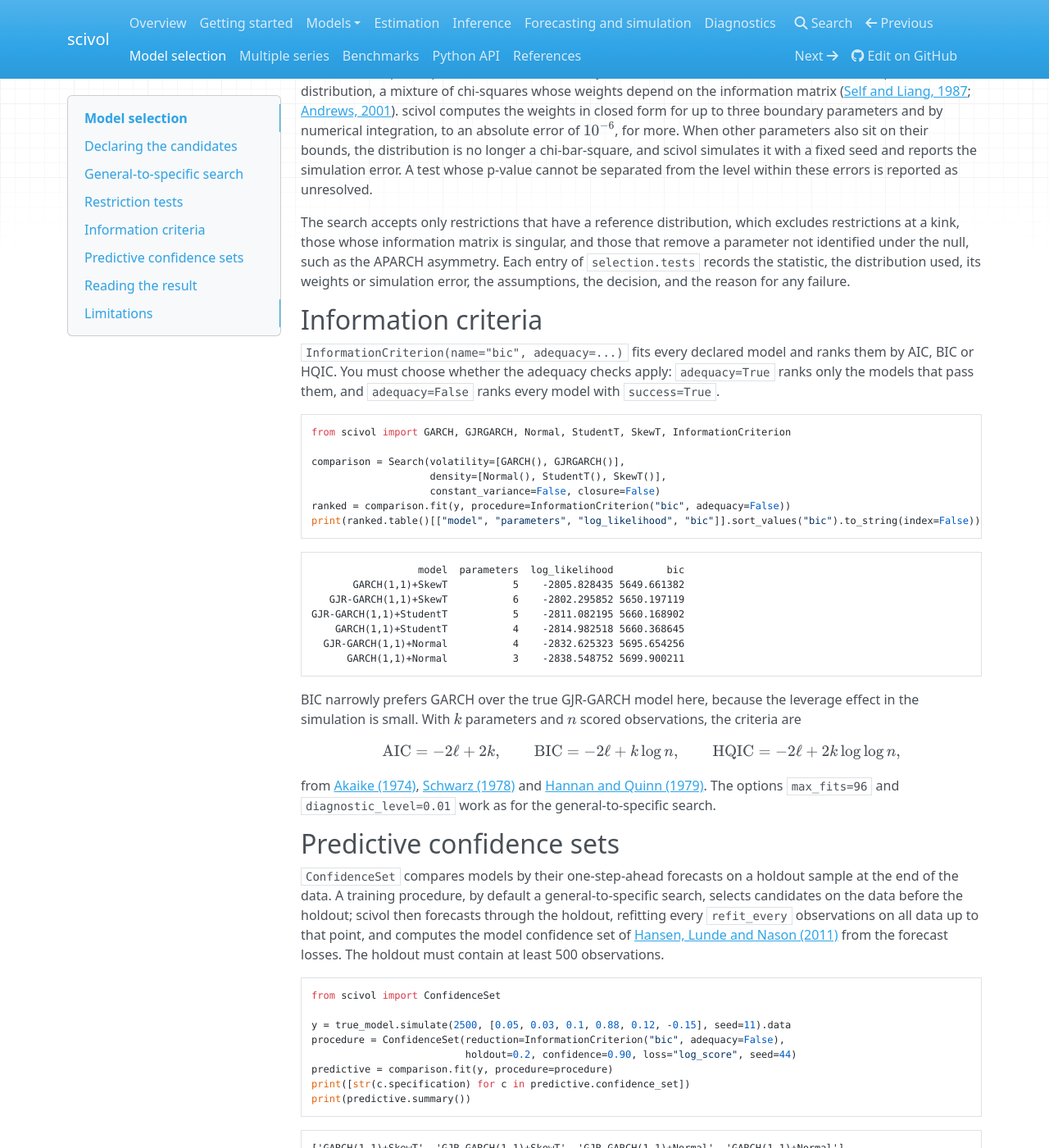
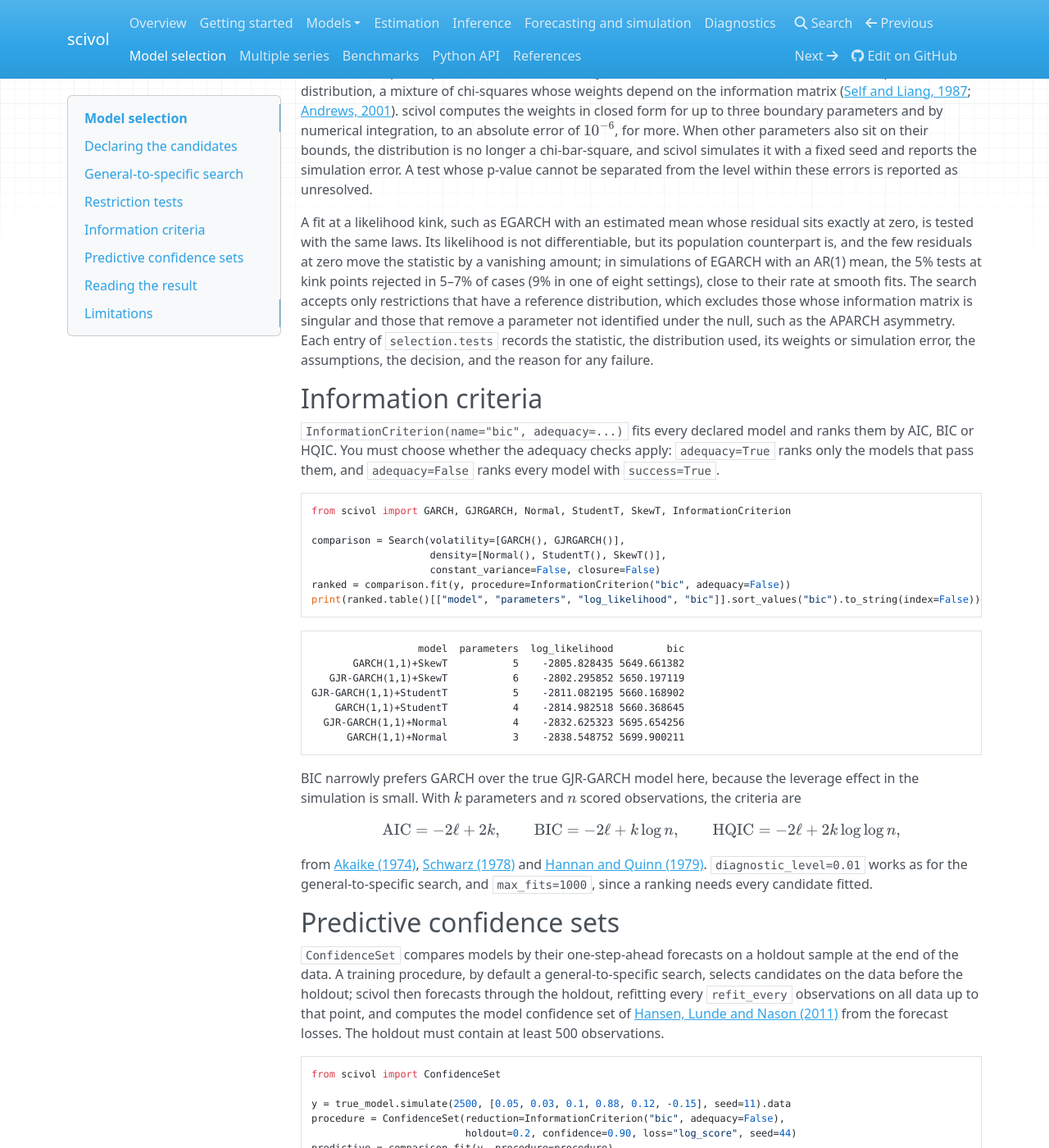
Before and after one commit to vengveng/scivol, an MkDocs documentation site: the page built from docs/selection.md, in a window 1280 px wide and 1400 px high, scrolled down 3024 px. Shown: the whole window at 82% size. Built offline with MkDocs 1.6.1, drawn with Linux system fonts in a browser that asks for light colours; nearby versions of some CDN libraries.

Commit message:
Test restrictions at residual kink points with the ordinary laws; raise selection budgets
At a residual kink point the sample likelihood is not differentiable but the
population criterion is, and the few residuals at zero move the LR statistic
by O(n^-1/2): Wilks' law holds by stochastic equicontinuity. Simulated sizes
for EGARCH with an AR(1) mean at kink points (about 11% of fits) were close
to those at smooth fits. Refusing these tests stalled every EGARCH branch
with a mean at its root in the selection study.

The information-criterion procedure ranks only what it fits, so its default
budget is now 1000 (with 96 it never reached GARCH(1,1)+Normal on GARCH
data); the general-to-specific search gets 256 (96 ran out on iid data).

Co-Authored-By: Claude Opus 5.5 <noreply@anthropic.com>

```diff
--- a/docs/selection.md
+++ b/docs/selection.md
@@ -52,7 +52,7 @@ GJR-GARCH(1,1)+SkewT           6    -2800.897821 5647.398057 adequate
 | `diagnostic_level` | `0.01` | Level of the adequacy checks |
 | `prefer` | `"fewest_parameters"` | How to choose among final models; or `"information_criterion"` |
 | `tie_break` | `InformationCriterion("bic")` | Criterion that breaks ties in the parameter count |
-| `max_fits` | `96` | Budget of optimizer runs |
+| `max_fits` | `256` | Budget of optimizer runs |
 | `max_mean_order` | `5` | Largest AR order that mean widening may reach, from 1 to 8 |
 
 A model is adequate when none of three checks rejects under Holm's correction ([Holm, 1979](references.md#holm-1979)) at `diagnostic_level`: the Ljung-Box test on the standardized residuals and the absolute-residual Li-Mak test, each at lags $\min(10, n/5)$ and $\min(20, n/5)$, and the absolute sign-bias test. These tests need only finite second moments of the innovations; [diagnostics](diagnostics.md#absolute-residual-tests) gives their formulas. When a check cannot be evaluated, the model's adequacy is unresolved and it cannot serve as a starting point.
@@ -87,7 +87,7 @@ The likelihood-ratio statistic for a parent model with log-likelihood $\ell_P$ a
 
 When the null puts a parameter on the boundary of its domain, the statistic follows a chi-bar-square distribution, a mixture of chi-squares whose weights depend on the information matrix ([Self and Liang, 1987](references.md#self-liang-1987); [Andrews, 2001](references.md#andrews-2001)). scivol computes the weights in closed form for up to three boundary parameters and by numerical integration, to an absolute error of $10^{-6}$, for more. When other parameters also sit on their bounds, the distribution is no longer a chi-bar-square, and scivol simulates it with a fixed seed and reports the simulation error. A test whose p-value cannot be separated from the level within these errors is reported as unresolved.
 
-The search accepts only restrictions that have a reference distribution, which excludes restrictions at a kink, those whose information matrix is singular, and those that remove a parameter not identified under the null, such as the APARCH asymmetry. Each entry of `selection.tests` records the statistic, the distribution used, its weights or simulation error, the assumptions, the decision, and the reason for any failure.
+A fit at a likelihood kink, such as EGARCH with an estimated mean whose residual sits exactly at zero, is tested with the same laws. Its likelihood is not differentiable, but its population counterpart is, and the few residuals at zero move the statistic by a vanishing amount; in simulations of EGARCH with an AR(1) mean, the 5% tests at kink points rejected in 5–7% of cases (9% in one of eight settings), close to their rate at smooth fits. The search accepts only restrictions that have a reference distribution, which excludes those whose information matrix is singular and those that remove a parameter not identified under the null, such as the APARCH asymmetry. Each entry of `selection.tests` records the statistic, the distribution used, its weights or simulation error, the assumptions, the decision, and the reason for any failure.
 
 ## Information criteria
 
@@ -117,7 +117,7 @@ BIC narrowly prefers GARCH over the true GJR-GARCH model here, because the lever
 
 $$\mathrm{AIC}=-2\ell+2k,\qquad \mathrm{BIC}=-2\ell+k\log n,\qquad \mathrm{HQIC}=-2\ell+2k\log\log n,$$
 
-from [Akaike (1974)](references.md#akaike-1974), [Schwarz (1978)](references.md#schwarz-1978) and [Hannan and Quinn (1979)](references.md#hannan-quinn-1979). The options `max_fits=96` and `diagnostic_level=0.01` work as for the general-to-specific search.
+from [Akaike (1974)](references.md#akaike-1974), [Schwarz (1978)](references.md#schwarz-1978) and [Hannan and Quinn (1979)](references.md#hannan-quinn-1979). `diagnostic_level=0.01` works as for the general-to-specific search, and `max_fits=1000`, since a ranking needs every candidate fitted.
 
 ## Predictive confidence sets
 
```
Also changed, not shown: MODELS.md (+8 -5 lines), docs/api.md (+2 -2 lines), 3 other files.
